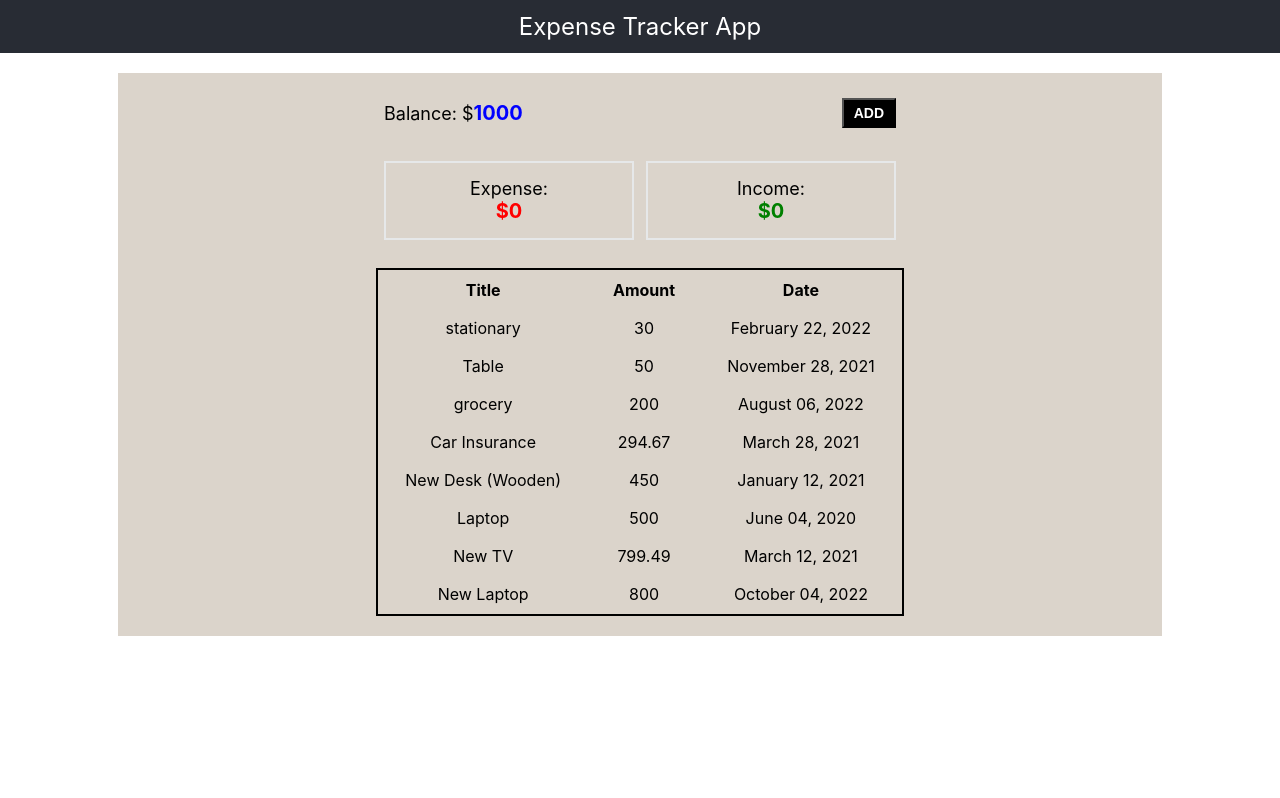
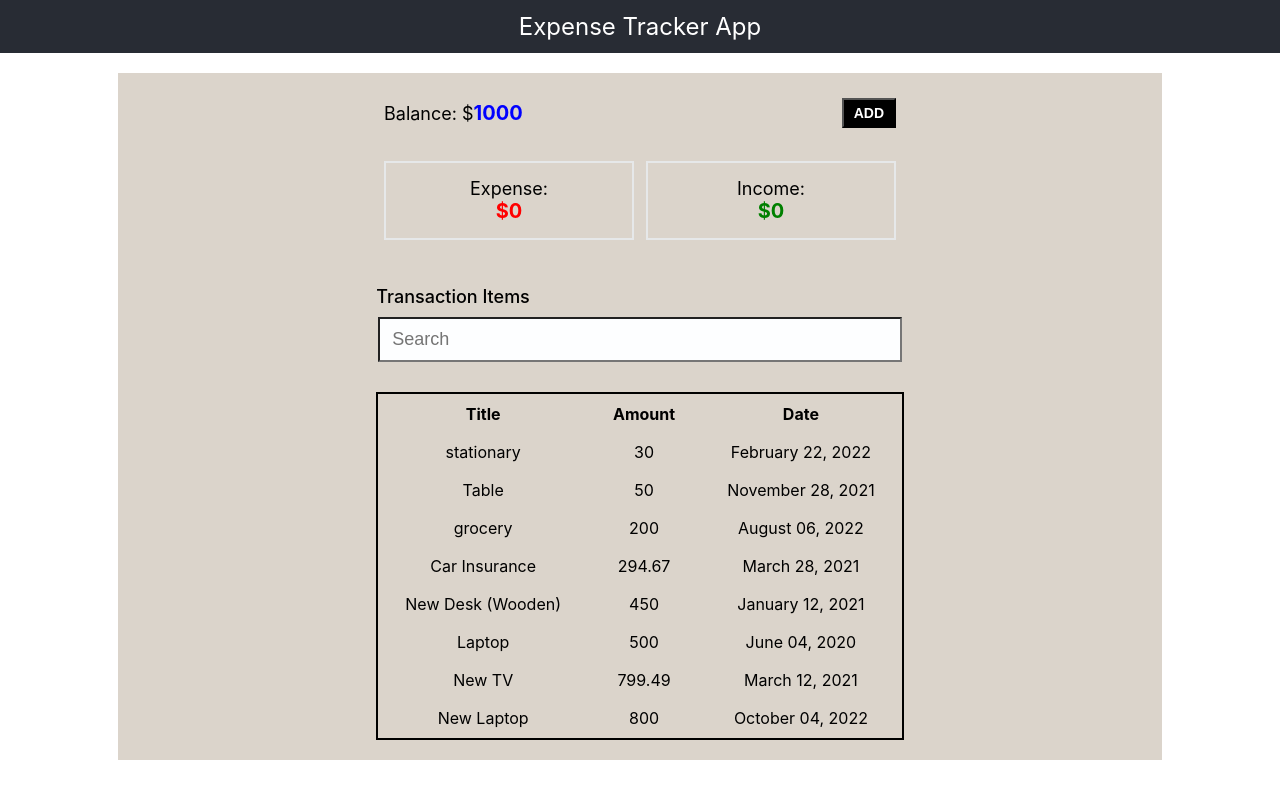
Before and after one commit to PanktiPatel99/expense_tracker, a React (Create React App) app: page / in a window 1280 px wide. Built offline with nearby package versions, Linux system fonts and the light colour scheme.

Commit message:
implement search filter functionality

```diff
--- a/src/Components/Transaction/ExpenseItems.css
+++ b/src/Components/Transaction/ExpenseItems.css
@@ -2,8 +2,30 @@
   display: flex;
   flex-direction: column;
   justify-content: center;
-  align-items: center;
+  align-items: flex-start;
+  gap: 10px;
   padding: 10px;
+}
+
+.search {
+  margin-bottom: 10px;
+  width: 100%;
+}
+
+.search p {
+  text-align: start;
+  font-size: 18px;
+  font-weight: 500;
+  margin-bottom: 0px;
+}
+
+.search input {
+  font-size: 18px;
+  margin: 10px 0px;
+  padding: 10px 12px;
+  background: #fdfeff;
+  /* background: #e6e8e9; */
+  width: 94%;
 }
 
 table {
--- a/src/Components/Transaction/ExpenseItems.js
+++ b/src/Components/Transaction/ExpenseItems.js
@@ -1,11 +1,39 @@
-import React from "react";
+import React, { useState } from "react";
 import "./ExpenseItems.css";
 
 import expenseData from "../Expenses/ExpenseData";
 
 const ExpenseItems = () => {
+  const [searchItems, setSearchItems] = useState("");
+
+  const searchHandle = (e) => {
+    setSearchItems(e.target.value);
+    // console.log(e.target.value);
+    // console.log(searchItems);
+  };
+
+  let expenseDataSearch = expenseData.filter((item) => {
+    return Object.keys(item).some((newItem) => {
+      return item[newItem]
+        .toString()
+        .toLowerCase()
+        .includes(searchItems.toString().toLowerCase());
+    });
+  });
+  // console.log(expenseDataSearch);
+
   return (
     <div className="ExpenseItems">
+      <div className="search">
+        <p>Transaction Items</p>
+        <input
+          onChange={searchHandle}
+          value={searchItems}
+          placeholder="Search"
+          type="text"
+        />
+      </div>
+
       <table>
         <thead>
           <tr>
@@ -15,7 +43,7 @@ const ExpenseItems = () => {
           </tr>
         </thead>
         <tbody>
-          {expenseData
+          {expenseDataSearch
             .sort((a, b) => {
               return a.amount - b.amount;
             })
```
